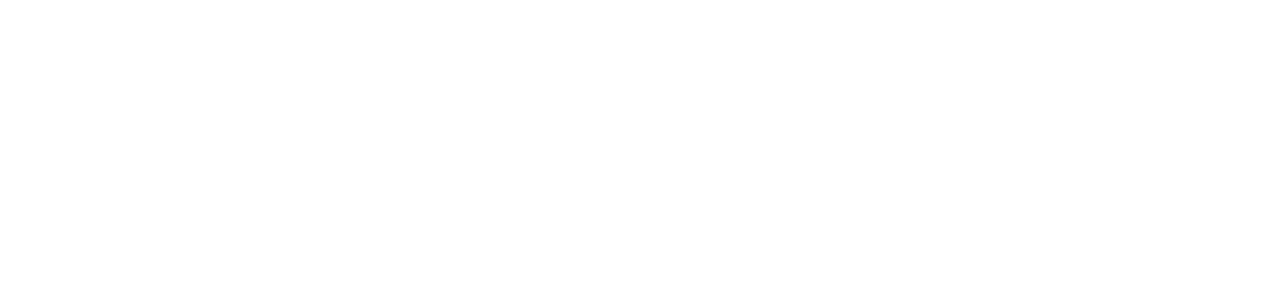
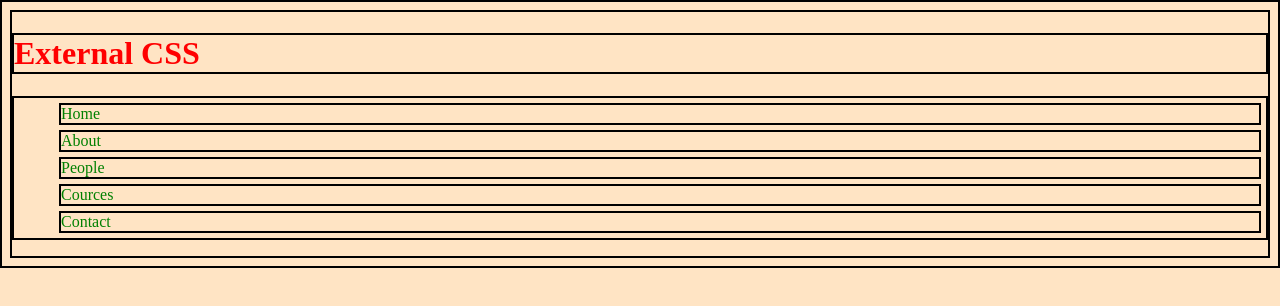
Before and after one commit to gokcekemaloglu/Class-of-HTML, a plain HTML site: page html ders 5/hc05/css-intro/external.html in a window 1280 px wide. Drawn offline with Linux system fonts and the light colour scheme.

Commit message:
devam ediyor

```diff
--- a/html ders 5/hc05/css-intro/external.css
+++ b/html ders 5/hc05/css-intro/external.css
@@ -0,0 +1,33 @@
+*{
+    border: 2px solid black;
+}
+
+
+body{
+    background-color: bisque;
+}
+
+
+
+h1{
+    color: red;
+    border: 2px solid black;
+}
+li{
+    color: green;
+    list-style-type: none;
+    margin: 5px;
+}
+
+.lili{
+    /* background-color: crimson; */
+}
+
+#rengn{
+    /* background-color: chartreuse; */
+}
+
+.list{
+    /* background-color: aqua;
+    padding: 1rem; */
+}
--- a/html ders 5/hc05/css-intro/external.html
+++ b/html ders 5/hc05/css-intro/external.html
@@ -7,6 +7,14 @@
     <link rel="stylesheet" href="external.css">
 </head>
 <body>
+    <h1>External CSS</h1>
 
+    <ul class="list">
+        <li class="lili">Home</ class="lili">
+        <li class="lili">About</li>
+        <li class="lili" id="rengin">People</li>
+        <li class="lili">Cources</li>
+        <li class="lili">Contact</li>
+    </ul>
 </body>
 </html>
```
